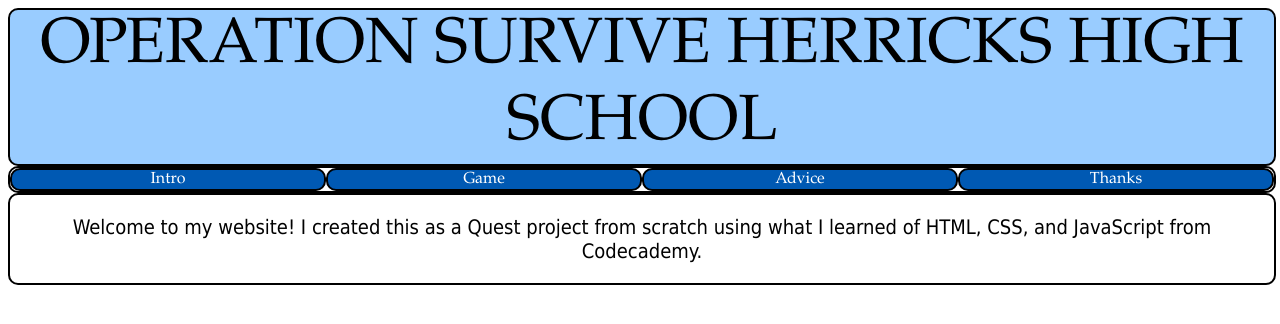
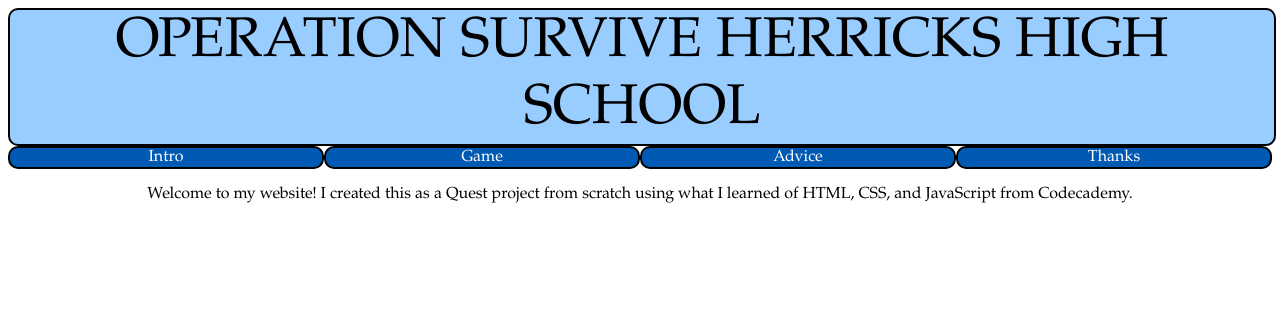
Before and after one commit to junesquest/junesquest.github.io, a plain HTML site: page index.html in a window 1280 px wide. Drawn offline with Linux system fonts and the light colour scheme.

Commit message:
Update stylesheet.css

```diff
--- a/stylesheet.css
+++ b/stylesheet.css
@@ -1,14 +1,17 @@
+* {
+  font-family: "Palatino Linotype", sans-serif;
+}
+
 div {
   border: 2px solid black;
   border-radius: 10px;
   text-align: center;
-  font-family: Garamond;
 }
 
 .header {
   background-color: #99ccff;
   display: block;
-  font-size: 4em;
+  font-size: 3.5em;
   width: 100%;
 }
 
@@ -16,6 +19,7 @@ div {
   width: 100%;
   display: table;
   table-layout: fixed;
+  border: none;
 }
 
 .links {
@@ -33,8 +37,7 @@ a:hover {
 }
 
 p {
-  font-family: Tahoma;
-  font-size: 1.25em;
+  font-size: 1em;
 }
 
 div p a {
```
